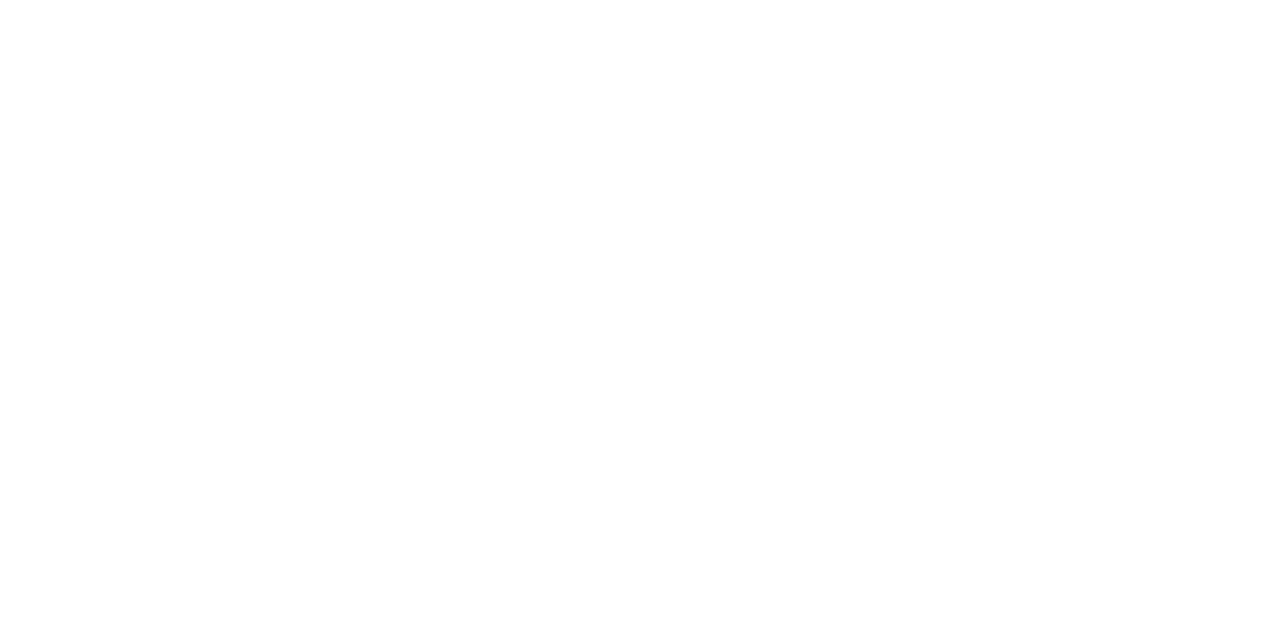
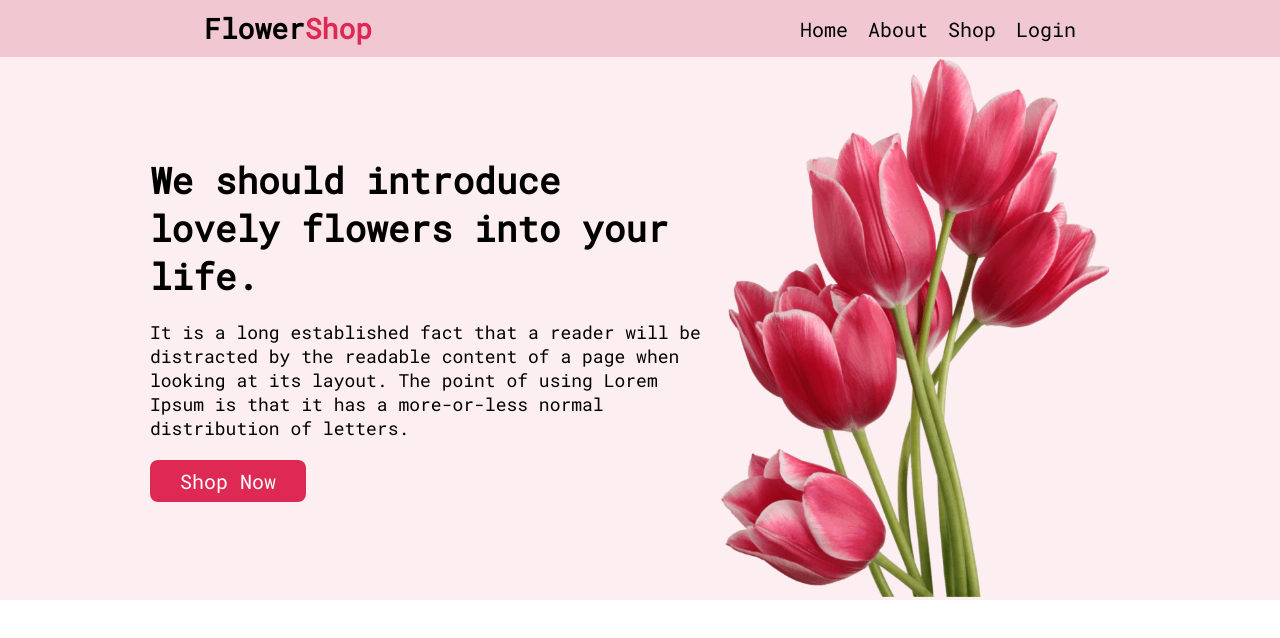
Before and after one commit to azizulha98/flower-shop-assignment, a plain HTML site: page index.html in a window 1280 px wide. Drawn offline with Linux system fonts and the light colour scheme.

Commit message:
added header section

```diff
--- a/index.html
+++ b/index.html
@@ -10,8 +10,28 @@
 
 <body>
   <!-- HEADER SECTION  -->
-  <header>
-
+  <header class="header-section">
+    <nav class="container">
+      <div class="logo">
+        <h2>Flower<span>Shop</span></h2>
+      </div>
+      <ul class="menu-bar">
+        <li>Home</li>
+        <li>About</li>
+        <li>Shop</li>
+        <li>Login</li>
+      </ul>
+    </nav>
+    <div class="banner-container">
+      <div class="banner-text">
+        <h2 class="banner-title">We should introduce lovely flowers into your life.</h2>
+        <p class="banner-description">It is a long established fact that a reader will be distracted by the readable content of a page when looking at its layout. The point of using Lorem Ipsum is that it has a more-or-less normal distribution of letters.</p>
+        <button class="btn-primary">Shop Now</button>
+      </div>
+      <div class="banner-img">
+        <img src="./Flower Asset/pngwing 10.png" alt="">
+      </div>
+    </div>
   </header>
   <!-- MAIN SECTION  -->
   <main>
--- a/style/style.css
+++ b/style/style.css
@@ -6,9 +6,75 @@
   margin: 0;
   font-family: 'Roboto Mono', monospace;
 }
+.btn-primary{
+  background-color: #dd2953;
+  padding: 8px 30px;
+  font-size: 20px;
+  font-weight: 500;
+  border: none;
+  color: #FFF;
+  cursor: pointer;
+  border-radius: 8px;
+}
+.btn-primary:hover{
+  background-color: #801e35;
+}
 
 /* HEADER SECTION  */
+.header-section {
+  background-color: #FCEEF1;
+  height: 600px;
+}
 
+.container {
+  display: flex;
+  justify-content: space-around;
+  align-items: center;
+  background-color: #f1c7d1;
+  padding: 10px 0;
+}
+
+.logo h2 {
+  font-size: 28px;
+  font-weight: 600;
+}
+
+.logo span {
+  color: #dd2953;
+
+}
+.menu-bar{
+  display: flex;
+
+}
+.menu-bar li{
+  list-style: none;
+  margin-left: 20px;
+  font-size: 20px;
+  font-weight: 400;
+  cursor: pointer;
+}
+.menu-bar li:hover{
+  color: #dd2953;
+}
+
+/* BANNER SECTION  */
+.banner-container{
+  display: flex;
+  align-items: center;
+  justify-content: space-between;
+  margin: 0 150px;
+}
+.banner-title{
+  font-size: 36px;
+}
+.banner-description{
+  font-size: 18px;
+  margin: 20px 0;
+}
+.banner-img img{
+  height: 540px;
+}
 /* MAIN SECTION  */
 
 /* FOOTER SECTION  */
```
